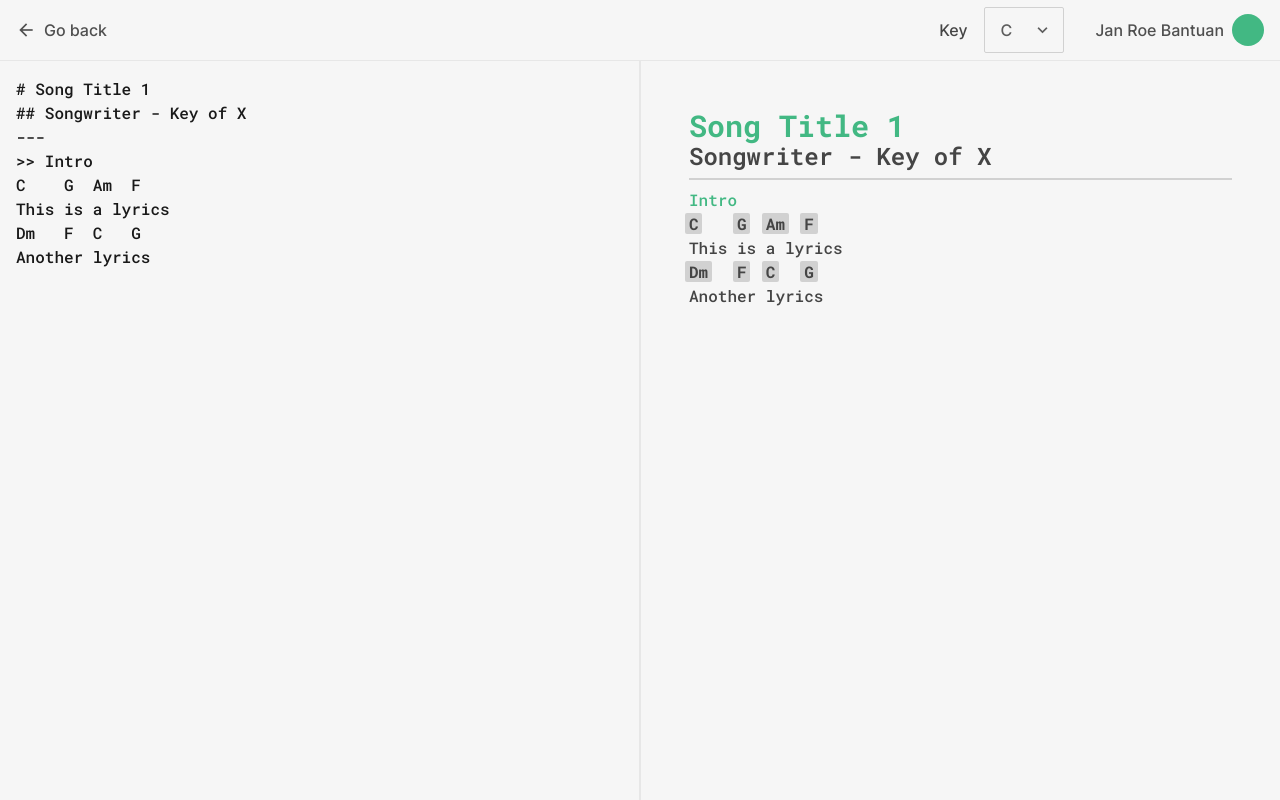
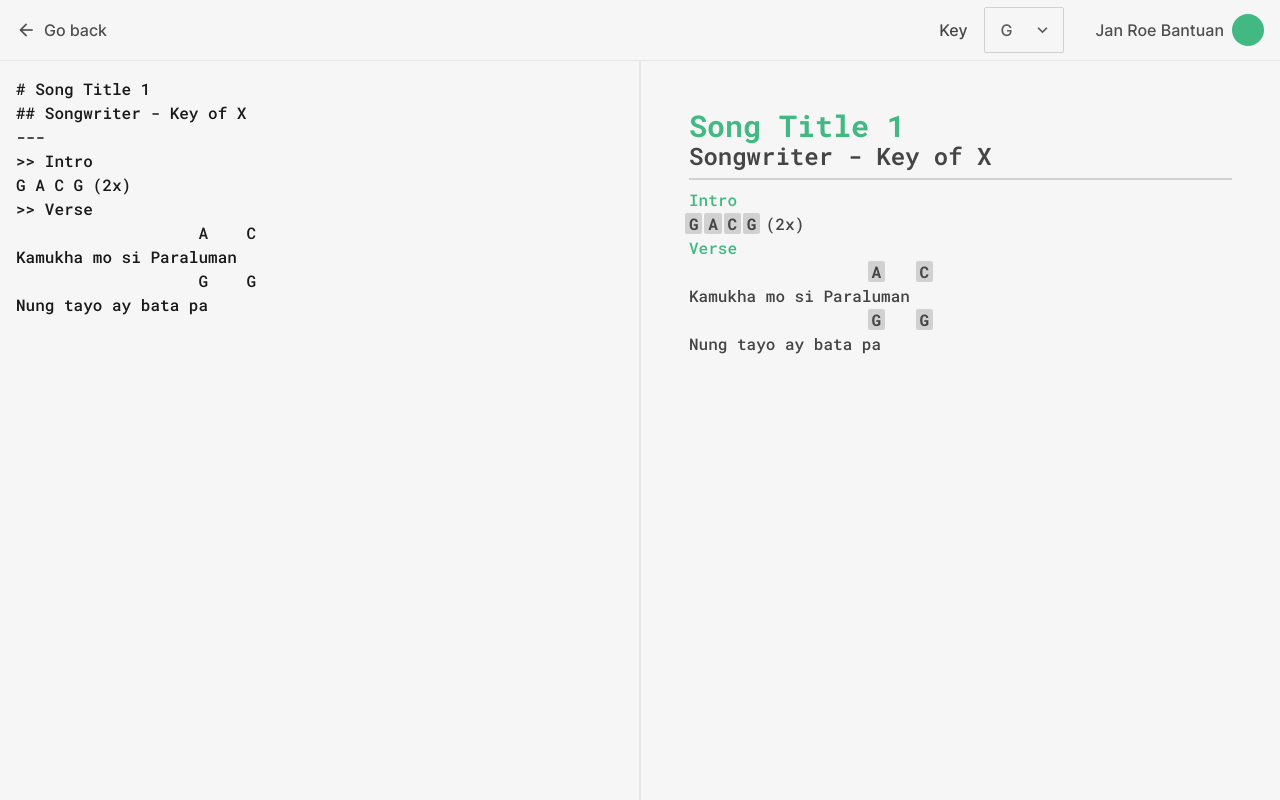
Before and after one commit to Cramzzzberry/qotes, a Vue app: page /edit/1 in a window 1280 px wide. Built offline with nearby package versions, Linux system fonts and the light colour scheme.

Commit message:
fixed default check on radio button

```diff
--- a/src/components/pages/EditChordsPage.vue
+++ b/src/components/pages/EditChordsPage.vue
@@ -9,8 +9,8 @@ import VDropdownList from '@/components/ui/VDropdownList.vue';
 const route = useRoute()
 const keys = ['C', 'C#', 'D', 'Eb', 'E', 'F', 'F#', 'G', 'G#', 'A', 'Bb', 'B']
 
-const sheetInput = ref(`# Song Title ${ route.params.id }\n## Songwriter - Key of X\n---\n>> Intro\nC    G  Am  F\nThis is a lyrics\nDm   F  C   G\nAnother lyrics`)
-const keyPicked = ref('C')
+const sheetInput = ref(`# Song Title ${ route.params.id }\n## Songwriter - Key of X\n---\n>> Intro\nG A C G (2x)\n>> Verse\n                   A    C\nKamukha mo si Paraluman\n                   G    G\nNung tayo ay bata pa`)
+const keyPicked = ref('G')
 
 watch(keyPicked, (newValue, oldValue) => {
   //replace the user input into transposed input
--- a/src/components/ui/VDropdownList.vue
+++ b/src/components/ui/VDropdownList.vue
@@ -33,6 +33,7 @@ defineEmits(['update:label'])
           :name="props.name"
           :id="item"
           :value="item"
+          :checked ="props.label == item"
           @input="$emit('update:label', $event.target.value)"
           class="hidden -top-10 absolute peer">
         <label
--- a/src/components/ui/VTextBox.vue
+++ b/src/components/ui/VTextBox.vue
@@ -2,7 +2,8 @@
 </script>
 
 <template>
-  <input class="px-4 py-3 bg-transparent border rounded-sm outline-none border-cod-gray-200 text-cod-gray-700 text-base transition-colors duration-100 ease-in-out focus:border-ocean-green-400">
+  <input class="px-4 py-3 bg-transparent border rounded-sm outline-none border-cod-gray-200 text-cod-gray-700
+  text-base transition-colors duration-100 ease-in-out focus:border-ocean-green-400">
 </template>
 
 <style scoped>
```
